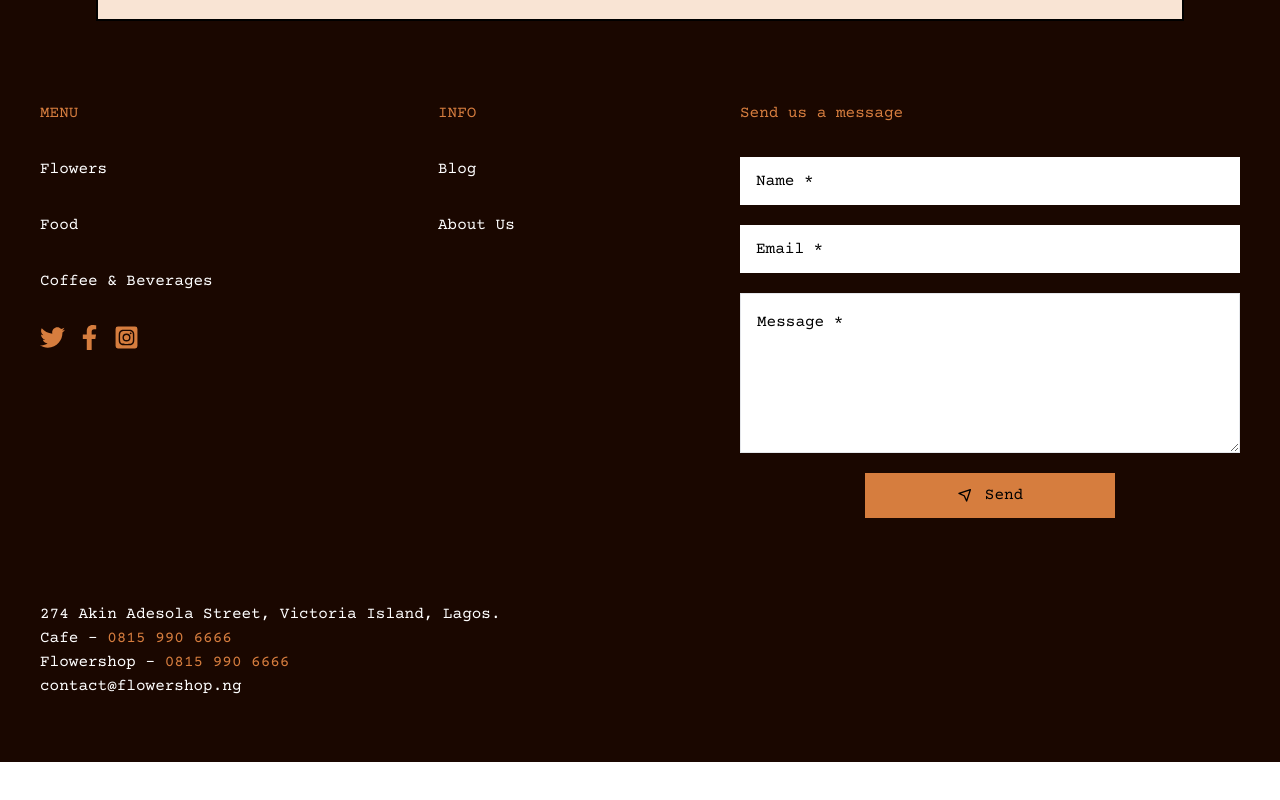
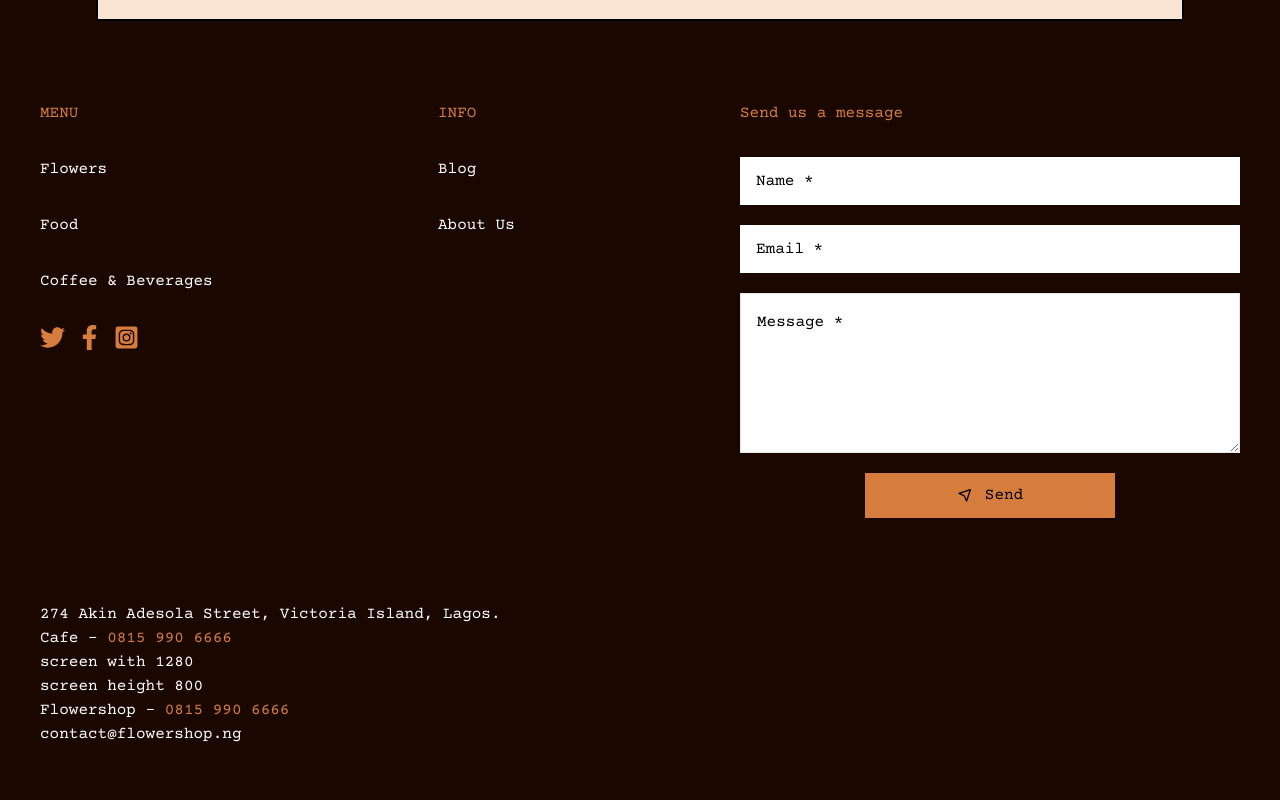
Before and after one commit to ayoashy/Flowershop, a React (Create React App) app: page / in a window 1280 px wide. Shown: the part 2470-3270 px from the top of the page. Before the commit the page ends 3232 px from the top, so only its background shows below. Built offline with nearby package versions, Linux system fonts and the light colour scheme.

Commit message:
get screen size

```diff
--- a/src/components/Footer.tsx
+++ b/src/components/Footer.tsx
@@ -32,6 +32,8 @@ const Footer = () => {
         <h1>
           Cafe - <span className='text-footerBtn'>0815 990 6666</span>
         </h1>
+        <p>screen with {window.innerWidth}</p>
+        <p>screen height {window.innerHeight}</p>
         <h1>
           Flowershop - <span className='text-footerBtn'>0815 990 6666</span>
         </h1>
```
